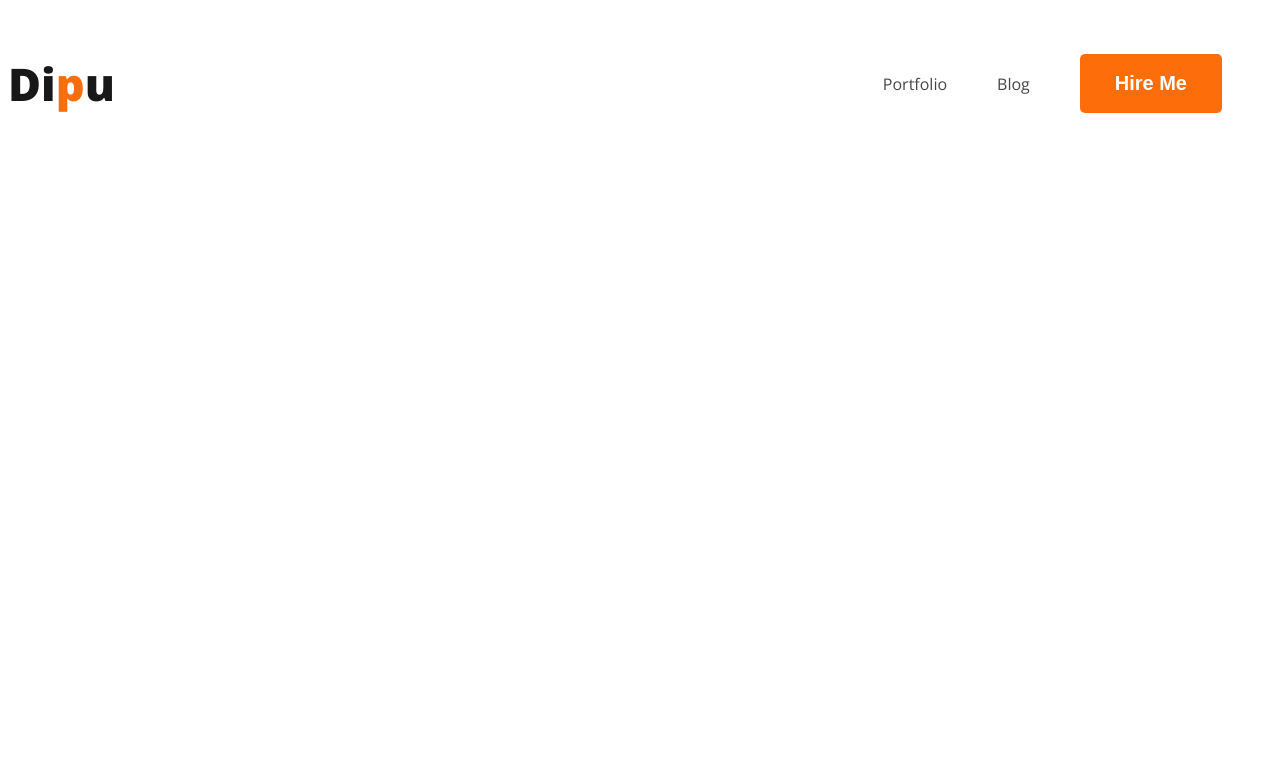
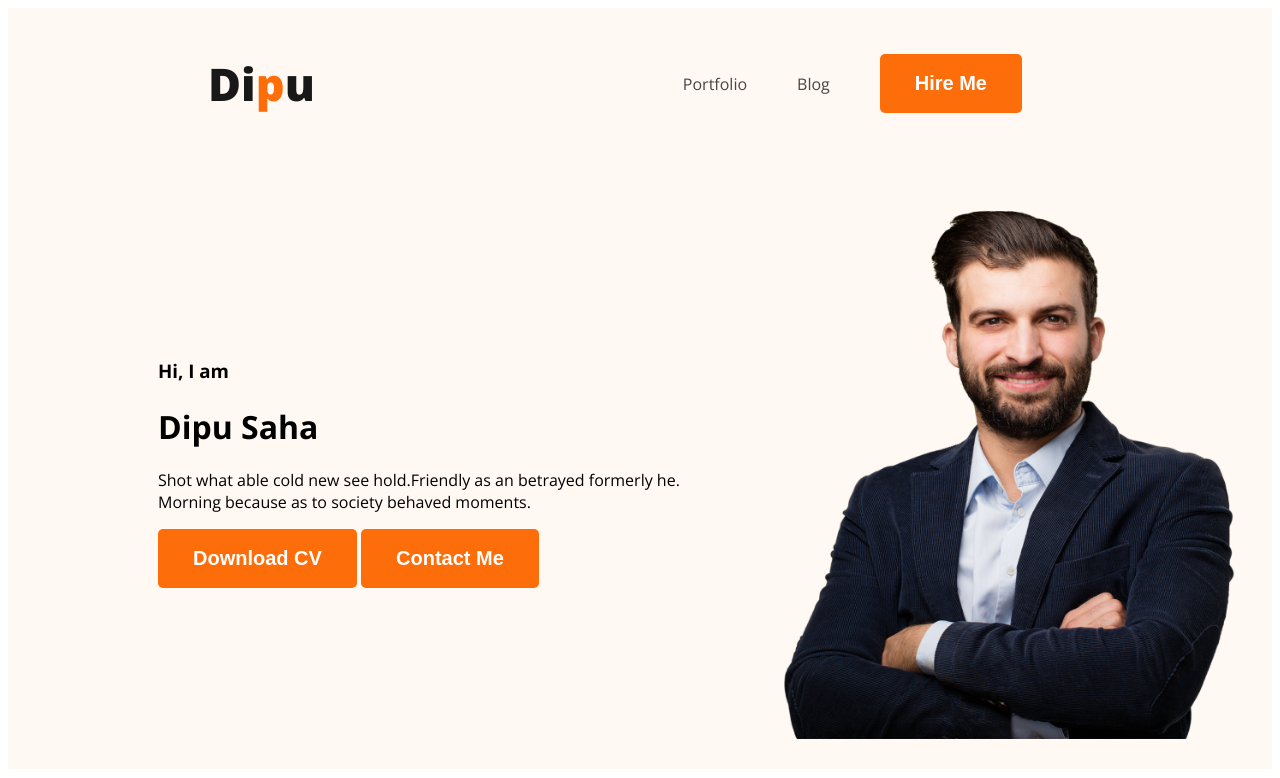
Before and after one commit to DipuPartha/webDeveloper-portfolio, a plain HTML site: page index.html in a window 1280 px wide. Drawn offline with nearby package versions, Linux system fonts and the light colour scheme.

Commit message:
added profile picture

```diff
--- a/index.html
+++ b/index.html
@@ -13,7 +13,7 @@
     <link rel="stylesheet" href="styles/portfolio.css" />
   </head>
   <body>
-    <header>
+    <header class="header">
       <nav>
         <h3 class="nav-title">Di<span class="text-primary">p</span>u</h3>
         <ul>
@@ -22,6 +22,16 @@
           <li><button class="btn-primary">Hire Me</button></li>
         </ul>
       </nav>
+      <div class="banner">
+        <div class="banner-content">
+          <h3 class="banner-greeting">Hi, I am</h3>
+          <h1 class="banner-title">Dipu Saha</h1>
+          <p>Shot what able cold new see hold.Friendly as an betrayed formerly he. Morning because as to society behaved moments.</p>
+          <button class="btn-primary">Download CV</button>
+          <button class="btn-primary">Contact Me</button>
+        </div>
+        <img class="profile-picture" src="images/hardy.png" alt="">
+      </div>
     </header>
     <main></main>
     <footer></footer>
--- a/styles/portfolio.css
+++ b/styles/portfolio.css
@@ -11,7 +11,7 @@ body {
   border: 0;
   font-size: 20px;
   font-weight: 700;
-  color: var(--White-Color, #FFF);
+  color: var(--White-Color, #fff);
   padding: 18px 35px;
 }
 /* nav related style */
@@ -19,6 +19,7 @@ nav {
   display: flex;
   justify-content: space-between;
   align-items: center;
+  margin: 0px 200px;
 }
 .nav-title {
   color: var(--Dark-01, #181818);
@@ -38,3 +39,18 @@ nav a {
   text-decoration: none;
   color: var(--Dark-02, #474747);
 }
+
+/* header related style */
+.header {
+  background: #fff8f3;
+}
+.banner {
+  padding: 30px 30px 30px 150px;
+  display: flex;
+  align-items: center;
+}
+.profile-picture {
+  width: 500px;
+  height: 550px;
+  flex-shrink: 0;
+}
```
